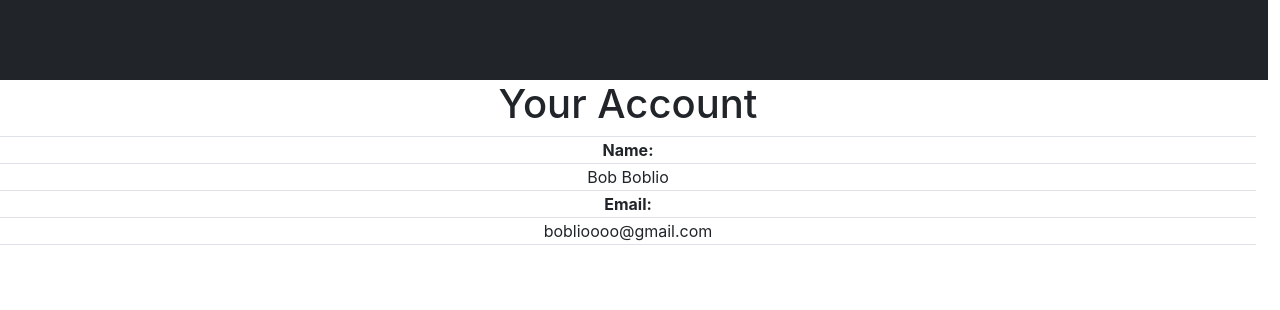
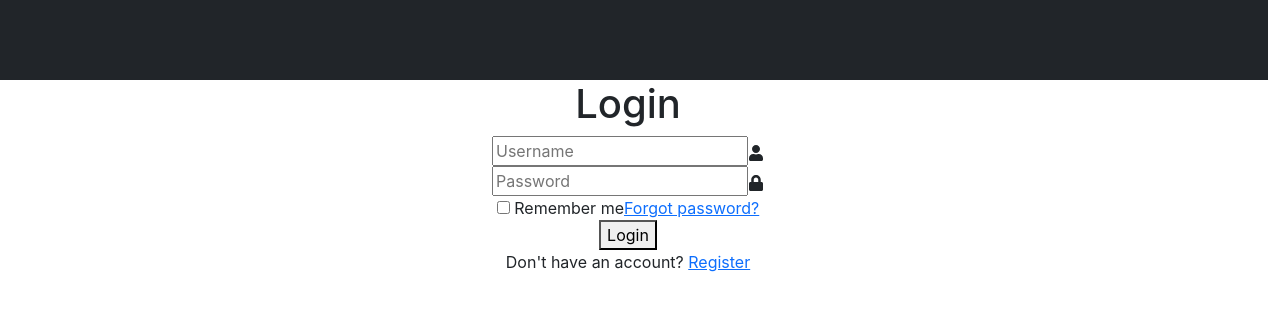
Before and after one commit to Benjamin-Bs/Klassenkassamanager, a React (Create React App) app in the folder KlassenkassamanagerWeb/src/main/resources/static/klassakassamanager-web/: page /profile in a window 1280 px wide. Shown: the top 310 px of the page. Built offline with nearby package versions, Linux system fonts and the light colour scheme; no server answers.

Commit message:
start with login page

```diff
--- a/KlassenkassamanagerWeb/src/main/resources/static/klassakassamanager-web/src/Account/Account.jsx
+++ /dev/null
@@ -1,27 +0,0 @@
-import React from 'react';
-
-function Account() {
-    return (
-        <div className="container">
-            <h1>Your Account</h1>
-            <div>
-                <table className="table table-bordered">
-                    <tr>
-                        <th>Name:</th>
-                    </tr>
-                    <tr>
-                        <td>Bob Boblio</td>
-                    </tr>
-                    <tr>
-                        <th>Email:</th>
-                    </tr>
-                    <tr>
-                        <td>boblioooo@gmail.com</td>
-                    </tr>
-                </table>
-            </div>
-        </div>
-    );
-}
-
-export default Account;
--- a/KlassenkassamanagerWeb/src/main/resources/static/klassakassamanager-web/src/App.js
+++ b/KlassenkassamanagerWeb/src/main/resources/static/klassakassamanager-web/src/App.js
@@ -5,7 +5,8 @@ import Sidebar from './Components/MainPart';
 import StudentTable from "./Components/StudentTable";
 import Navbar from "./Components/Navbar";
 import MainPart from "./Components/MainPart";
-import Profile from "./Account/Account";
+import Profile from "./Components/Account/Account";
+import Login from "./Components/Login/Login";
 import {BrowserRouter as Router, Route, Switch} from "react-router-dom";
 
 function App() {
@@ -21,8 +22,9 @@ function App() {
                 </div>
                 <div className="row" style={{height: '90dvh', width: '100%'}}>
                     <Switch>
+                        <Route path="/" component={Login}/>
                         <Route path="/profile" component={Profile} /> {/* Route für das Profil */}
-                        <Route path="/" component={MainPart} /> {/* Standard-Route */}
+                        <Route path="/home" component={MainPart} /> {/* Standard-Route */}
                     </Switch>
                 </div>
             </div>
--- /dev/null
+++ b/KlassenkassamanagerWeb/src/main/resources/static/klassakassamanager-web/src/Components/Account/Account.jsx
@@ -0,0 +1,28 @@
+import React from 'react';
+import {GET} from "../../apiUtility";
+
+function Account() {
+    return (
+        <div className="container">
+            <h1>Your Account</h1>
+            <div>
+                <table className="table table-bordered">
+                    <tr>
+                        <th>Name:</th>
+                    </tr>
+                    <tr>
+                        <td>Bob Boblio</td>
+                    </tr>
+                    <tr>
+                        <th>Email:</th>
+                    </tr>
+                    <tr>
+                        <td>boblioooo@gmail.com</td>
+                    </tr>
+                </table>
+            </div>
+        </div>
+    );
+}
+
+export default Account;
--- a/KlassenkassamanagerWeb/src/main/resources/static/klassakassamanager-web/src/Components/EditBar.jsx
+++ b/KlassenkassamanagerWeb/src/main/resources/static/klassakassamanager-web/src/Components/EditBar.jsx
@@ -1,4 +1,6 @@
 import React, { useState } from "react";
+// Icon imports ***************************************************************
+import { FaUserPen } from "react-icons/fa6";
 
 function FunctionalButton({ text, onClick }) {
     return (
--- /dev/null
+++ b/KlassenkassamanagerWeb/src/main/resources/static/klassakassamanager-web/src/Components/Login/Login.jsx
@@ -0,0 +1,49 @@
+import React, {useEffect, useState} from 'react';
+import {FaUser} from "react-icons/fa";
+import {FaLock} from "react-icons/fa";
+import {GET} from "../../apiUtility";
+import {Link} from 'react-router-dom';
+
+
+function Login() {
+
+    const [students, setStudents] = useState([]);
+
+    useEffect(() => {
+        const fetchData = async () => {
+            const api = "";
+            const data = await GET(api);
+            setStudents(data);
+        };
+        fetchData();
+    }, []);
+
+    return (
+        <div id="LoginPageDown">
+            <form>
+                <h1>Login</h1>
+                <div>
+                    <input type="type" placeholder="Username" required/>
+                    <FaUser/>
+                </div>
+                <div>
+                    <input type="password" placeholder="Password" required/>
+                    <FaLock/>
+                </div>
+                <div>
+                    <label><input type="checkbox"/> Remember me</label>
+                    <a href="#">Forgot password?</a>
+                </div>
+
+                    <button type="submit">Login</button>
+
+                <div>
+                    <p>Don't have an account? <a href="">Register</a></p>
+                </div>
+
+            </form>
+        </div>
+    )
+}
+
+export default Login;
--- /dev/null
+++ b/KlassenkassamanagerWeb/src/main/resources/static/klassakassamanager-web/src/Components/Login/css/Login.css
@@ -0,0 +1,6 @@
+#LoginPageDown{
+    display: flex;
+    justify-content: center;
+    align-items: center;
+    min-height: 100vh;
+}
--- /dev/null
+++ b/package.json
@@ -0,0 +1,5 @@
+{
+  "dependencies": {
+    "react-icons": "^5.0.1"
+  }
+}
```
Also changed, not shown: KlassenkassamanagerWeb/src/main/resources/static/klassakassamanager-web/src/Login/Login.jsx (deleted, +0 -25 lines), 2 other files (tests, documents, lock files or other folders).
